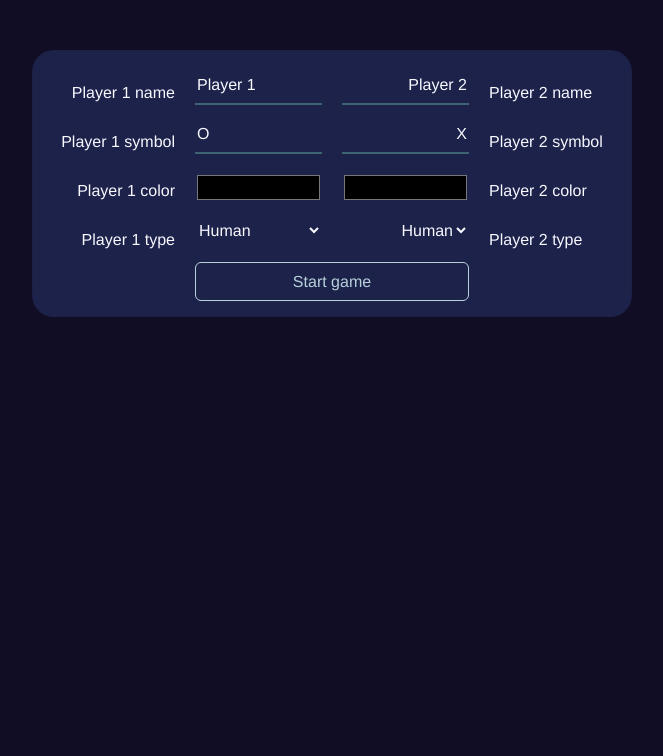
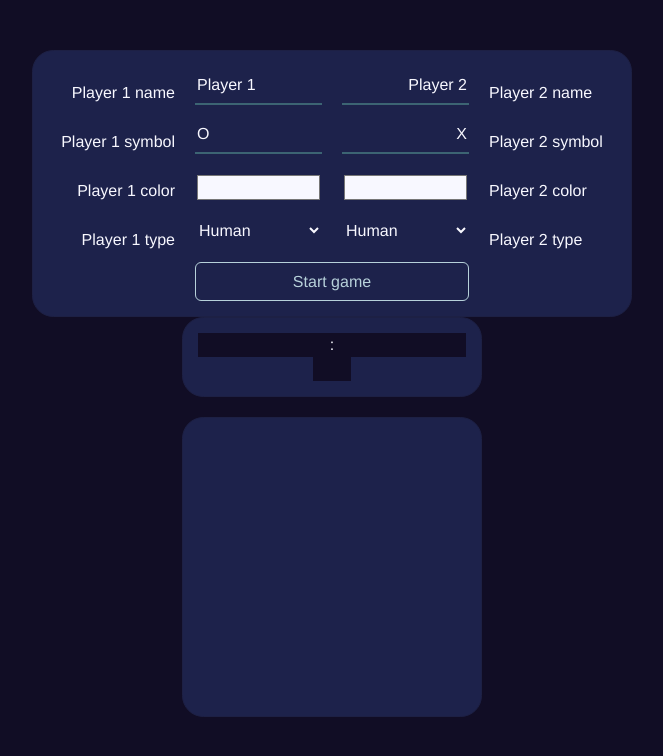
Before and after one commit to Anastazy6/JSCourse, a Django app: page /tictactoe in a window 1280 px wide. Shown: the top 756 px of the page, without its empty margins (308-971 px from the left). Run offline with Django 4.2, Linux system fonts and the light colour scheme; some libraries are stand-ins or nearby versions.

Commit message:
Add styling, game state view and logic for creating a new game (up to creating players)

```diff
--- a/JSCourse/course/static/scripts/modules/tictactoe/gameboard.js
+++ b/JSCourse/course/static/scripts/modules/tictactoe/gameboard.js
@@ -4,7 +4,7 @@ const Gameboard = (function() {
   function render() {
     const fragment = document.createDocumentFragment();
 
-    gameboard.map(alignment => {
+    Object.keys(gameboard).map(alignment => {
       fragment.append(_createCell(alignment));
     })
 
@@ -39,7 +39,7 @@ const Gameboard = (function() {
       `cell-${alignment}`,
       'gameboard-cell'
     );
-    cell.innerText = owner.symbol || '';
+    cell.innerText = owner ? owner.symbol : '';
 
     return cell;
   }
--- a/JSCourse/course/static/scripts/modules/tictactoe/player.js
+++ b/JSCourse/course/static/scripts/modules/tictactoe/player.js
@@ -1,15 +1,30 @@
-function Player(name) {
-  let symbol;
+const Player = (name, symbol, color, type) => {
+  let wins = 0;
 
   const getName = () => name;
 
   const setSymbol = newSymbol => symbol = newSymbol;
-  const getSymbol = () => this.symbol || '?';
+  const getSymbol = () => symbol || '?';
 
+  const getWins   = () => wins;
+  const win       = () => wins =+ 1;
+
+  const getColor  = () => color;
+  const getType   = () => type;
+
+  const to_s = () => (
+    `Name  : ${name}\nSymbol: ${symbol}\nColor : ${color}\nType  : ${type}\nWins  : ${wins}`
+  )
 
   return {
+    getColor : getColor,
+    getName  : getName,
+    getSymbol: getSymbol,
+    getType  : getType,
+    getWins  : getWins,
     setSymbol: setSymbol,
-    getSymbol: getSymbol
+    to_s     : to_s,
+    win      : win
   }
 }
 
--- a/JSCourse/course/static/scripts/modules/tictactoe/tictactoe.js
+++ b/JSCourse/course/static/scripts/modules/tictactoe/tictactoe.js
@@ -5,24 +5,39 @@ import Gameboard from "./gameboard.js";
 
 const TicTacToe = (function() {
   function run() {
-    console.log("Kółko i krzyżyk");
     View.launcherForm.onsubmit = _handleStartGame;
   }
 
 
   function _handleStartGame(event) {
     event.preventDefault();
+
+    const newGameData = new FormData(View.launcherForm);
+
+    _startGame(newGameData);
+
+
     Gameboard.reset();
-    _updateGameboard();
-
-    console.log("Game started, functionality not yet implemented");
+    View.updateGameboard(Gameboard.render());
   }
 
+  function _startGame(gameData) {
+    const player1 = _createPlayer(gameData, 1);
+    const player2 = _createPlayer(gameData, 2);
 
-  function _updateGameboard() {
-    View.gameboard.innerHTML = '';
-    View.gameboard.append(Gameboard.render());
+    console.log(player1.to_s());
+    console.log(player2.to_s());
   }
+
+  function _createPlayer(gameData, playerID) {
+    return Player(
+      gameData.get(`player-${playerID}-name`  ),
+      gameData.get(`player-${playerID}-symbol`),
+      gameData.get(`player-${playerID}-color` ),
+      gameData.get(`player-${playerID}-type`  )
+    )
+  }
+
 
 
   return {
--- a/JSCourse/course/static/scripts/modules/tictactoe/view.js
+++ b/JSCourse/course/static/scripts/modules/tictactoe/view.js
@@ -5,9 +5,39 @@ const View = (function() {
   const summary      = document.getElementById('summary'      );
 
 
+
+
+  // Game state
+
+  const p1Name   = document.getElementById("p1-name"  );
+  const p1Symbol = document.getElementById("p1-symbol");
+  const p1Wins   = document.getElementById("p1-wins"  );
+
+  const p2Wins   = document.getElementById("p2-wins"  );
+  const p2Symbol = document.getElementById("p2-symbol");
+  const p2Name   = document.getElementById("p2-name"  );
+
+  const currentPlayerSymbol = document.getElementById("current-player-symbol");
+
+
+
+
+
+
+  function updateGameboard(gameboardFragment){
+    _clearGameboard();
+    gameboard.append(gameboardFragment);
+  }
+
+  function _clearGameboard() {
+    gameboard.innerHTML = '';
+  }
+
+
   return {
-    gameboard   : gameboard,
-    launcherForm: launcherForm
+    gameboard      : gameboard,
+    launcherForm   : launcherForm,
+    updateGameboard: updateGameboard
   }
 })()
 
--- a/JSCourse/course/static/styles/includes/_tictactoe.scss
+++ b/JSCourse/course/static/styles/includes/_tictactoe.scss
@@ -61,15 +61,69 @@
   top     : 10px;
 }
 
-#player-2-name,
-#player-2-symbol,
-#player-2-type {
+
+
+
+#p1-name   { grid-area: p1n; }
+#p1-symbol { grid-area: p1s; }
+#p1-wins   { grid-area: p1w; }
+#separator { grid-area: sep; }
+#p2-wins   { grid-area: p2w; }
+#p2-symbol { grid-area: p2s; }
+#p2-name   { grid-area: p2n; }
+
+#current-player-symbol { grid-area: cps; }
+
+#game-state {
+  display: grid;
+  width  : 300px;
+  margin : auto;
+  margin-bottom: 20px;
+
+  grid-template-columns: 1fr 1fr 1fr 1fr 1fr 1fr 1fr;
+  grid-template-rows   : 1fr 1fr;
+  grid-template-areas  :
+    'p1n p1s p1w sep p2w p2s p2n'
+    '.   .   .   cps .   .   .  ';
+}
+
+#p1-name,
+#p2-wins {
+  text-align: left;
+}
+
+#p1-symbol,
+#p2-symbol,
+#separator {
+  text-align: center;
+}
+
+#p1-wins,
+#p2-name {
   text-align: right;
 }
 
 
+.cell-LG { grid-area: LG; }
+.cell-NG { grid-area: NG; }
+.cell-CG { grid-area: CG; }
+.cell-LN { grid-area: LN; }
+.cell-NN { grid-area: NN; }
+.cell-CN { grid-area: CN; }
+.cell-LE { grid-area: LE; }
+.cell-NE { grid-area: NE; }
+.cell-CE { grid-area: CE; }
+
+
 #gameboard {
   display: grid;
+
+  margin : auto;
+  height : 300px;
+  width  : 300px;
+
+  gap    : 10px;
+
   grid-template-columns: 1fr 1fr 1fr;
   grid-template-rows   : 1fr 1fr 1fr;
   grid-template-areas  :
@@ -77,3 +131,7 @@
     'LN NN CN'
     'LE NE CE';
 }
+
+.gameboard-cell {
+  background-color: blue;
+}
--- a/JSCourse/course/templates/TicTacToe/launcher.html
+++ b/JSCourse/course/templates/TicTacToe/launcher.html
@@ -61,7 +61,9 @@
         class ='player-color-input
                 {% if ID == 2 %} text-right {% endif %}'
         id    ='player-{{ ID }}-color'
+        name  ='player-{{ ID }}-color'
         type  ='color'
+        value ='#F8F8FF'
       >
 
       <label
@@ -75,6 +77,7 @@
       <select
         class='player-type-input'
         id   ='player-{{ ID }}-type'
+        name ='player-{{ ID }}-type'
       >
         {% include './player-type.html' %}
       </select>
--- a/JSCourse/course/templates/TicTacToe/tictactoe.html
+++ b/JSCourse/course/templates/TicTacToe/tictactoe.html
@@ -16,9 +16,27 @@
 
 
   <section
-    id="gameboard"
+    id="game-container"
   >
-    {% include './gameboard.html' %}
+    <article
+      id="game-state"
+    >
+      <div id="p1-name"></div>
+      <div id="p1-symbol"></div>
+      <div id="p1-wins"></div>
+      <div id="separator">:</div>
+      <div id="p2-wins"></div>
+      <div id="p2-symbol"></div>
+      <div id="p2-name"></div>
+      <div id="current-player-symbol"></div>
+
+    </article>
+
+
+    <article
+      id="gameboard"
+    >
+    </article>
   </section>
 
 
```
Also changed, not shown: JSCourse/course/static/styles/styles.css, JSCourse/course/templates/TicTacToe/gameboard.html (deleted), 1 other file.
